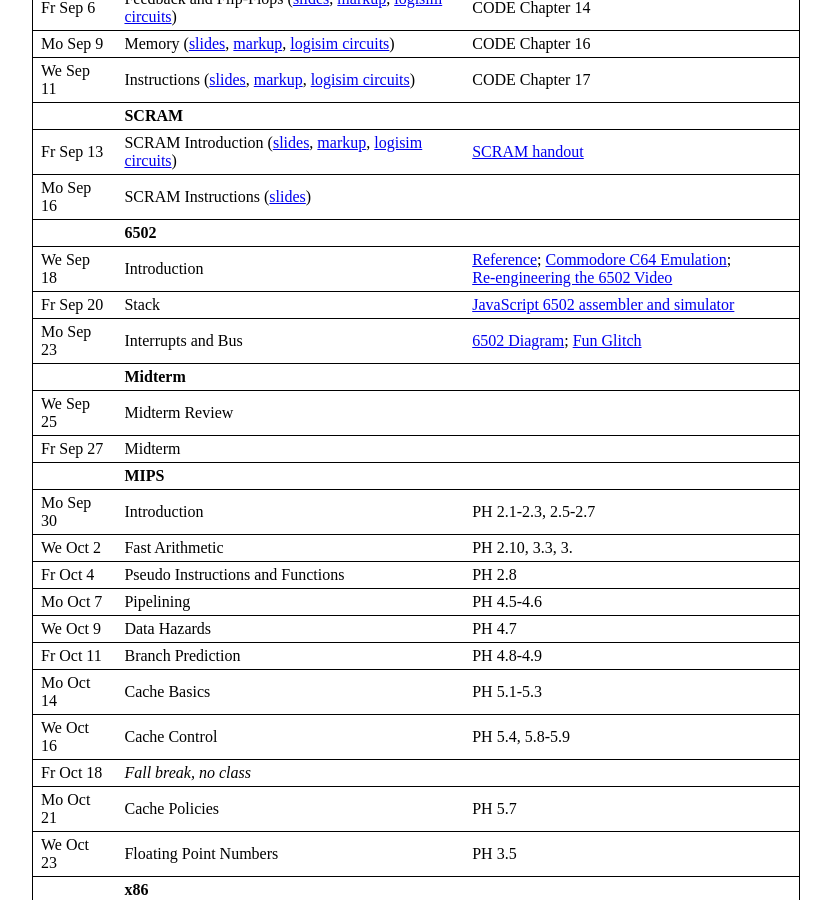
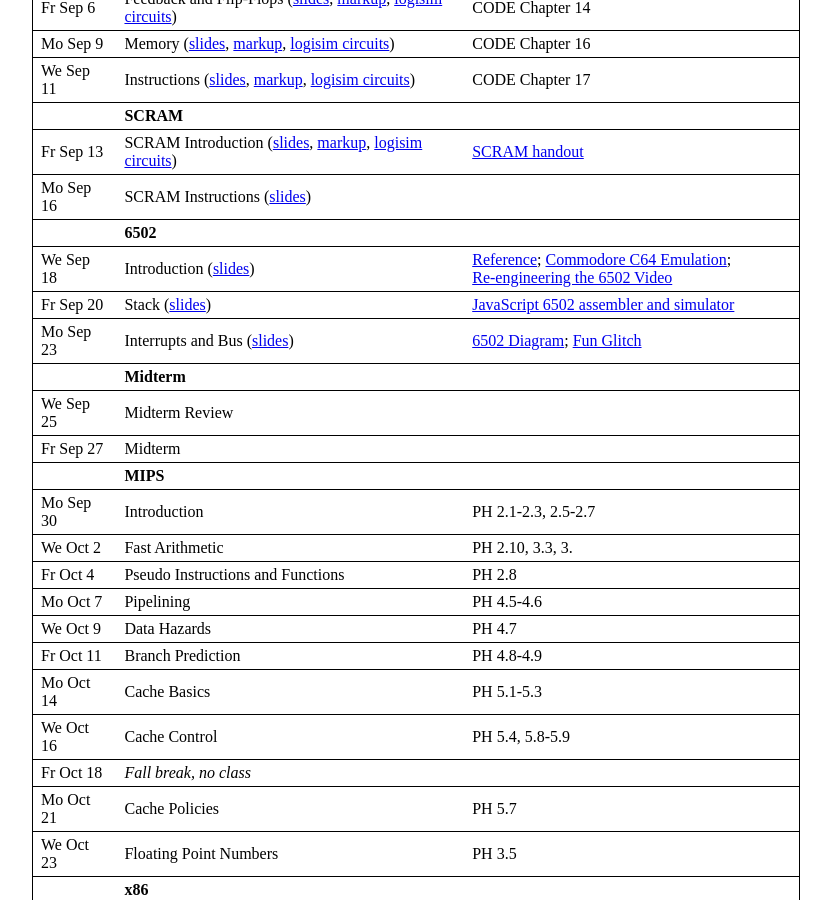
Before and after one commit to jhucsf/fall2019, a Jekyll site: the page built from index.md, in a window 1280 px wide and 900 px high, scrolled down 1216 px. Shown: the whole window, without its empty margins (224-1055 px from the left). Built offline with Jekyll 4.4.1, drawn with Linux system fonts in a browser that asks for light colours.

Commit message:
post lectures 9-11

```diff
--- a/index.md
+++ b/index.md
@@ -64,9 +64,9 @@ We Sep 11 | Instructions ([slides](lec/lec06.pdf), [markup](lec/lec06-ink.pdf),
 Fr Sep 13 | SCRAM Introduction ([slides](lec/lec07.pdf), [markup](lec/lec07-ink.pdf), [logisim circuits](res/demoSCRAM.circ))                        | [SCRAM handout](https://www.cs.jhu.edu/~phi/csf/scram/dewdney-omnibus-scram.pdf)
 Mo Sep 16 | SCRAM Instructions ([slides](lec/lec08.pdf))                        |
           | **6502**
-We Sep 18 | Introduction                              | [Reference](http://obelisk.me.uk/6502/index.html); [Commodore C64 Emulation](https://www.cs.jhu.edu/~phi/csf/c64-emulation/);<br> [Re-engineering the 6502 Video](https://www.youtube.com/watch?v=fWqBmmPQP40)
-Fr Sep 20 | Stack                                     | [JavaScript 6502 assembler and simulator](http://skilldrick.github.io/easy6502/)
-Mo Sep 23 | Interrupts and Bus                        | [6502 Diagram](https://www.cs.jhu.edu/~phi/csf/slides/6502-diagram-db-sb-ad.png); [Fun Glitch](https://www.youtube.com/watch?v=fj9u00PMkYU&feature=youtu.be)
+We Sep 18 | Introduction ([slides](lec/lec09.pdf))                            | [Reference](http://obelisk.me.uk/6502/index.html); [Commodore C64 Emulation](https://www.cs.jhu.edu/~phi/csf/c64-emulation/);<br> [Re-engineering the 6502 Video](https://www.youtube.com/watch?v=fWqBmmPQP40)
+Fr Sep 20 | Stack ([slides](lec/lec10.pdf))                                     | [JavaScript 6502 assembler and simulator](http://skilldrick.github.io/easy6502/)
+Mo Sep 23 | Interrupts and Bus ([slides](lec/lec11.pdf))                     | [6502 Diagram](https://www.cs.jhu.edu/~phi/csf/slides/6502-diagram-db-sb-ad.png); [Fun Glitch](https://www.youtube.com/watch?v=fj9u00PMkYU&feature=youtu.be)
           | **Midterm**
 We Sep 25 | Midterm Review                            |
 Fr Sep 27 | Midterm
```
Also changed, not shown: 6 other files.
